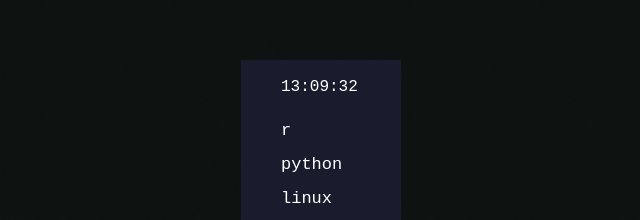
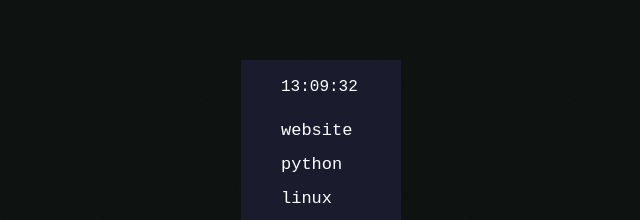
Before and after one commit to HexyHack/my-homepage, a plain HTML site: page three.html in a window 1280 px wide. Shown: the part 166-386 px from the top of the page, 319-959 px from the left. Drawn offline with Linux system fonts and the light colour scheme; no server answers; a web font is replaced by a local one.

Commit message:
one link

```diff
--- a/three.html
+++ b/three.html
@@ -12,7 +12,7 @@
         <ul>
             <div style="height: 18px;"></div>
             <span id="clock"></span> <br> <br>
-            <li><a href="https://rstudio-education.github.io/hopr/basics.html" target="_parent">r</a></li>
+            <li><a href="https://hexyhack.github.io/" target="_parent">website</a></li>
             <li><a href="https://programming-23.mooc.fi/" target="_parent">python</a></li>
             <li><a href="https://cheatography.com/davechild/cheat-sheets/linux-command-line/" target="_parent">linux</a></li>
             <li><a href="https://htmlcheatsheet.com/" target="_parent">html</a></li>
```
Also changed, not shown: one.html (+1 -1 lines), two.html (+1 -1 lines).
